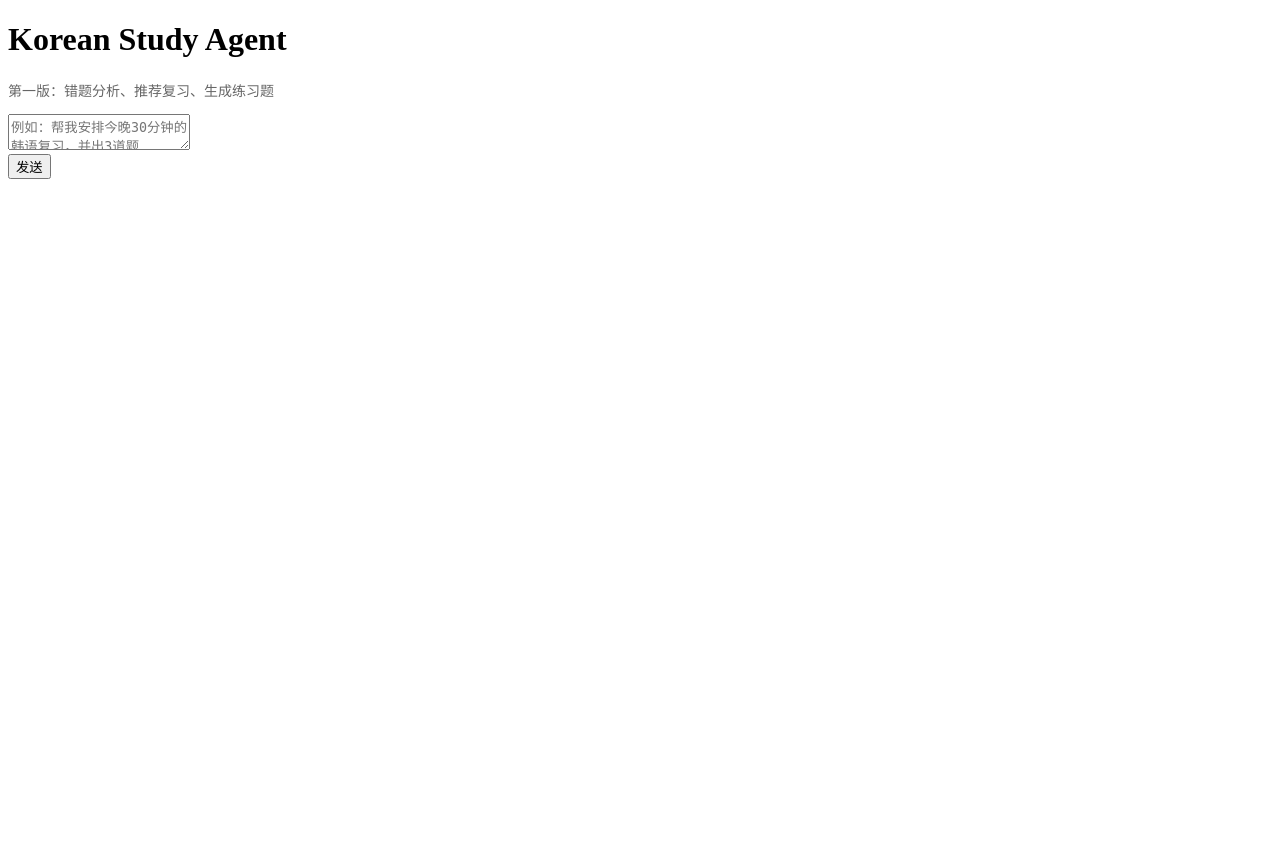
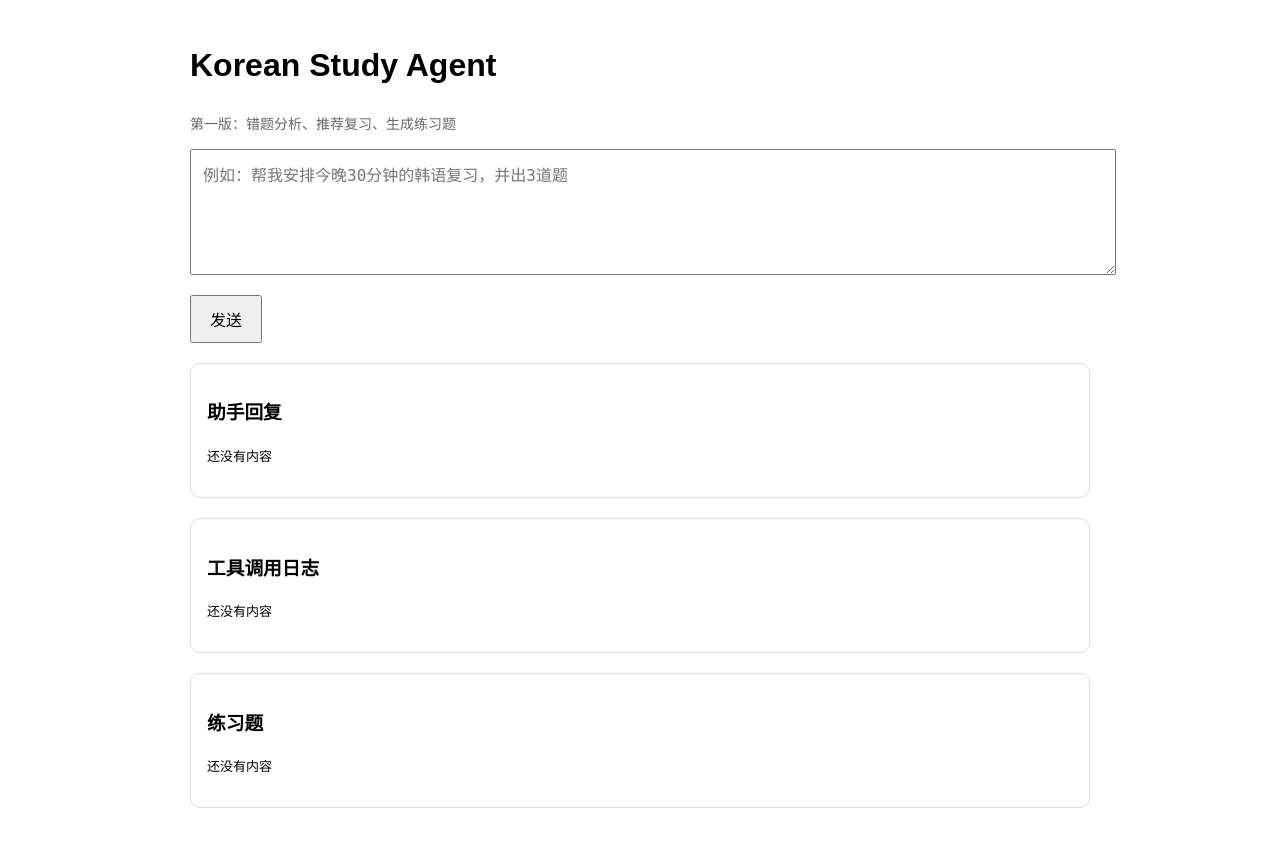
Before and after one commit to Jiashun-Hao/Korean-Agent, a Flask app: page / in a window 1280 px wide. Before the commit the page ends 179 px from the top, so only its background shows below. Run offline with Flask 3, Linux system fonts and the light colour scheme.

Commit message:
3/25 update project

```diff
--- a/app.py
+++ b/app.py
@@ -46,7 +46,6 @@ def create_app():
     #当前端向/api/chat这个地址发送POST请求的时候，执行下面的函数
     @app.route("/api/chat",methods=["POST"])
     def chat():
-        app=Flask(__name__)
         data =request.get_json(silent=True) or {} #解析失败，返回None
 
         # 取出用户信息
--- a/templates/index.html
+++ b/templates/index.html
@@ -7,10 +7,56 @@
     <title>Korean Study Agent</title>
     <!-- 页面设置 -->
     <style>
+
+        body{
+            /*
+            Arial： 这是全世界装机量最高的字体之一（Windows 和 macOS 都有）。它干净、现代、易读。
+            Sans-serif (无衬线)： 就是 Arial 这种。笔画直来直去，没有多余的装饰。
+            */
+            font-family: Arial,Sans-serif;
+            max-width: 900px;
+            /* 自动居中 */
+            margin:40px auto;
+            /* 上内边距0 左右内边距16px */
+            padding:0 16px;
+            /* 行间距1.6 */
+            line-height: 1.6;
+        }
+
+        textarea{
+            width: 100%;
+            min-height: 100px;
+            padding:12px;
+            font-size: 16px;
+        }
+
+        button{
+            /* 微调元素与它上方邻居 */
+            margin-top: 12px;
+            padding:10px 18px;
+            font-size: 16px;
+
+            /* 鼠标变手指 */
+            cursor: pointer;
+        }
         .muted {
             color: #666;
             font-size: 14px;
         }
+        .card{
+            border:1px solid #ddd;
+            border-radius: 10px;
+
+            /*  填充内容和边框16像素 */
+            padding: 16px;
+            /* 盒子上面增加20px的距离 */
+            margin-top: 20px;
+        }
+
+        pre {
+            white-space: pre-wrap;
+            word-break: break-word;
+            }
     </style>
 </head>
 
@@ -25,7 +71,22 @@
     <br />
     <button id="sendBtn">发送</button>
 
-    <div class="card"></div>
+    <div class="card">
+        <h3>助手回复</h3>
+        <pre id="reply">还没有内容</pre>
+      </div>
+
+    <div class="card">
+        <h3>工具调用日志</h3>
+        <pre id="tools">还没有内容</pre>
+    </div>
+
+    <div class="card">
+        <h3>练习题</h3>
+        <pre id="quiz">还没有内容</pre>
+    </div>
+
+    <script src="/static/app.js"></script>
 </body>
 
 </html>
```
Also changed, not shown: static/app.js (added).
